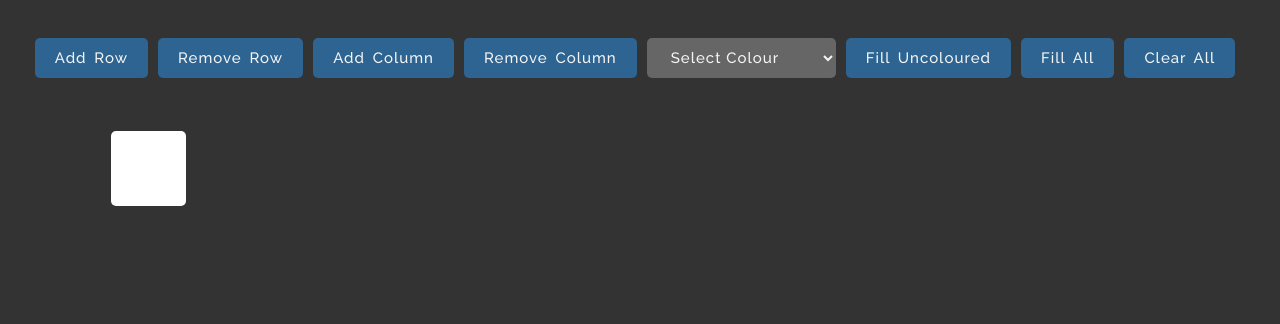
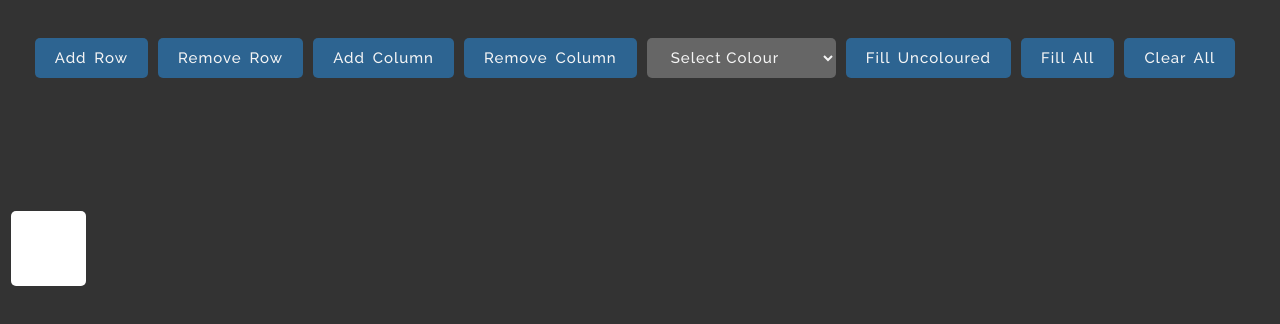
Before and after one commit to Mordyfier/TTP-Assignment-05, a plain HTML site: page index.html in a window 1280 px wide. Drawn offline with Linux system fonts and the light colour scheme.

Commit message:
uniform margin

```diff
--- a/style.css
+++ b/style.css
@@ -51,7 +51,7 @@ body {
 
 .grid {
     display: flex;
-    margin-left: 100px;
+    margin: 100px 0px;
     user-select: none; /* disables dragging of the grid parent which messed with drag-colouring */
 }
 
```
